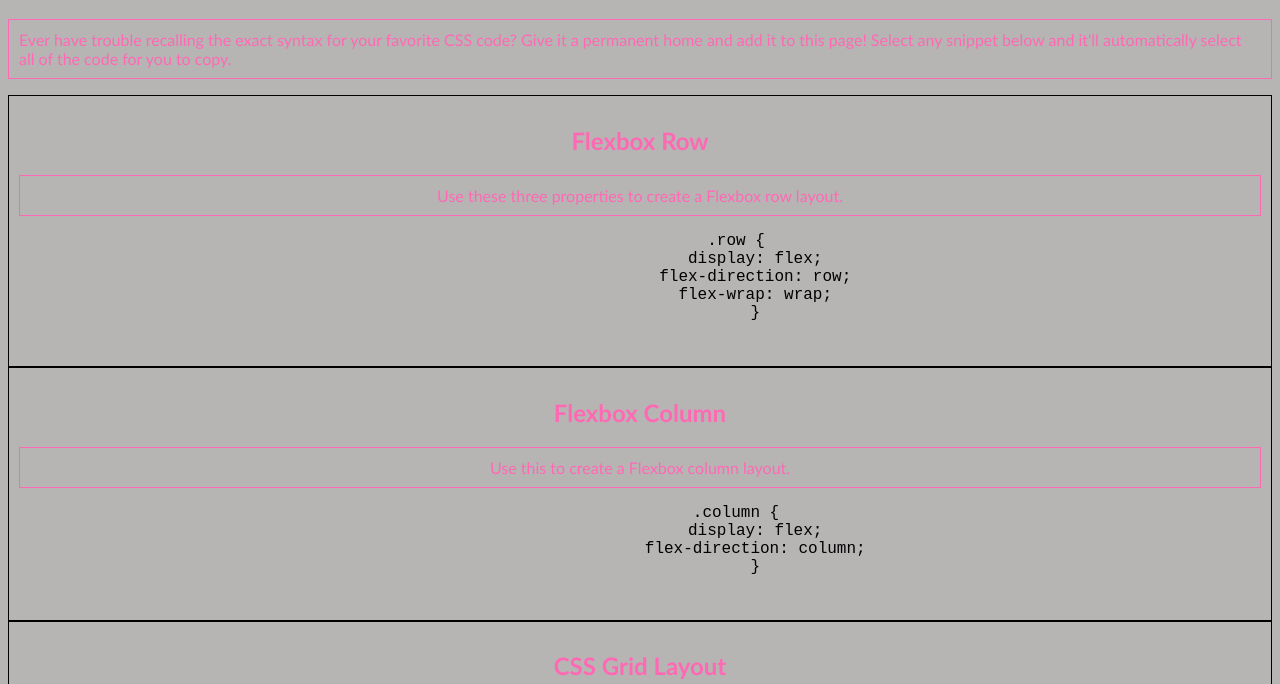
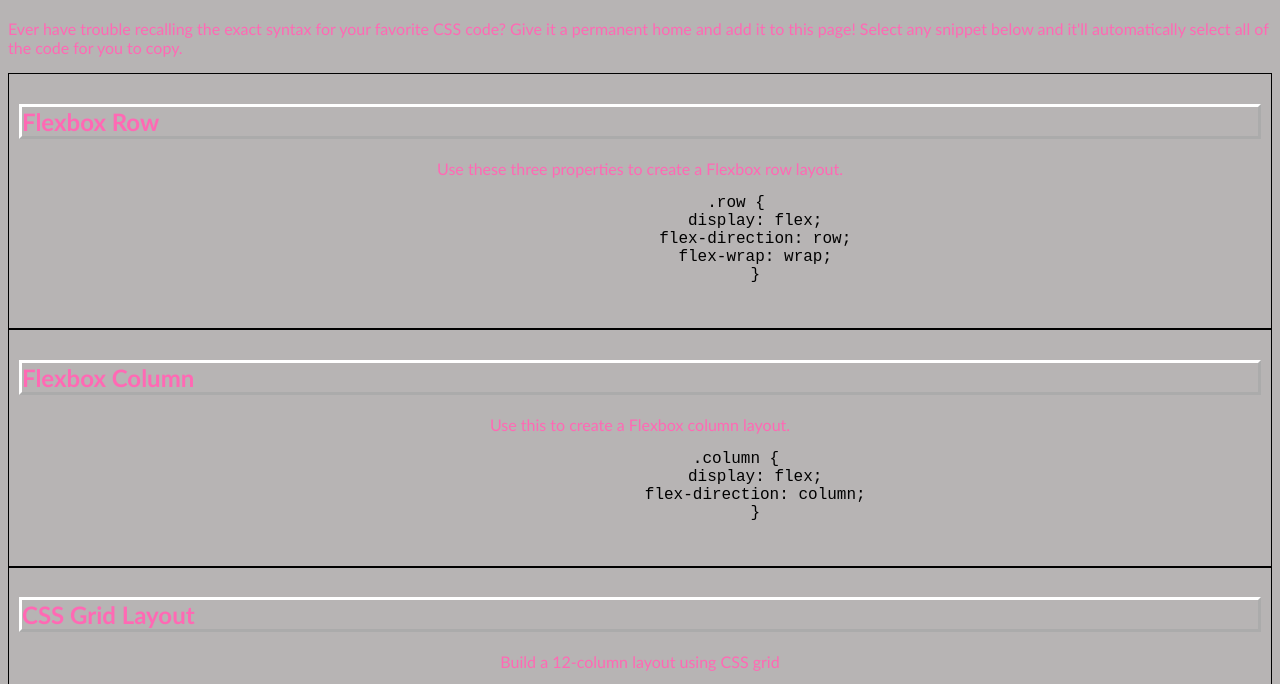
Before and after one commit to vlexaega/css-snippet-cheatsheet, a plain HTML site: page index.html in a window 1280 px wide. Shown: the part 63-747 px from the top of the page. Drawn offline with Linux system fonts and the light colour scheme.

Commit message:
saving HTML and CSS changes

```diff
--- a/style.css
+++ b/style.css
@@ -13,7 +13,7 @@
 h1, h2, p {
     color: hotpink;
 }
-
+/*
 p {
     display: inline-flexbox;
     flex-direction: row;
@@ -22,7 +22,7 @@ p {
     padding: 10px;
     border-style: solid;
     border-width: 1px;
-}
+}*/
 
 pre {
     font-family: 'Courier New', Courier, monospace;
@@ -34,8 +34,16 @@ pre {
     text-align: center;
     border-style: solid;
     border-width: 1px;
+    flex-wrap: wrap;
+    flex-direction: row;
   }
 
+.title{
+    display: flex;
+    border-style:outset;
+    border-color: white;
+
+}
   /*figma code
 .title {
     position:relative;
```
